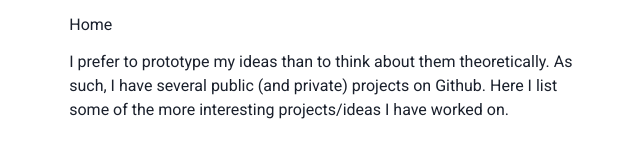
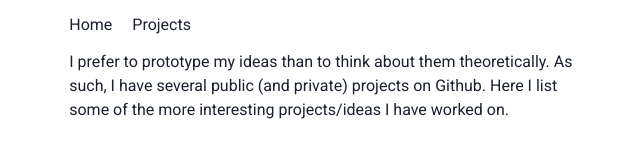
Before and after one commit to weiseng18/main, a Next.js app: page /projects in a window 1280 px wide. Shown: the top 160 px of the page, without its empty margins (317-957 px from the left). Built offline with nearby package versions, Linux system fonts and the light colour scheme.

Commit message:
feat: add projects page to Navbar, and add HStack

```diff
--- a/components/Navbar.js
+++ b/components/Navbar.js
@@ -1,5 +1,5 @@
 import Link from "next/link"
-import { Flex } from "@chakra-ui/react"
+import { Flex, HStack } from "@chakra-ui/react"
 
 const Navbar = () => {
   return (
@@ -8,9 +8,14 @@ const Navbar = () => {
       height="50px"
       alignItems="center"
     >
-      <Link href="/">
-        Home
-      </Link>
+      <HStack spacing={5}>
+        <Link href="/">
+          Home
+        </Link>
+        <Link href="/projects">
+          Projects
+        </Link>
+      </HStack>
     </Flex>
   )
 }
```
